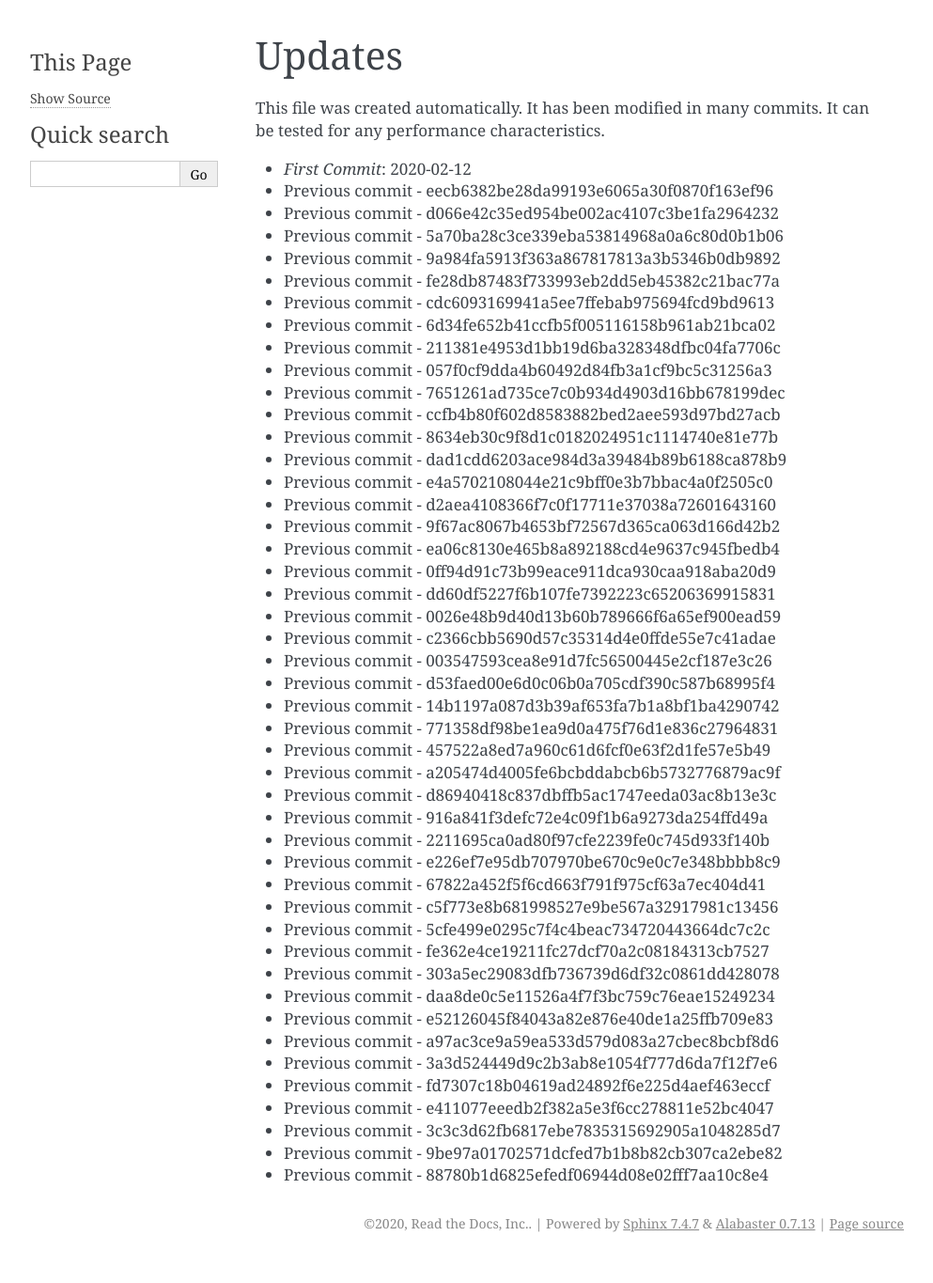
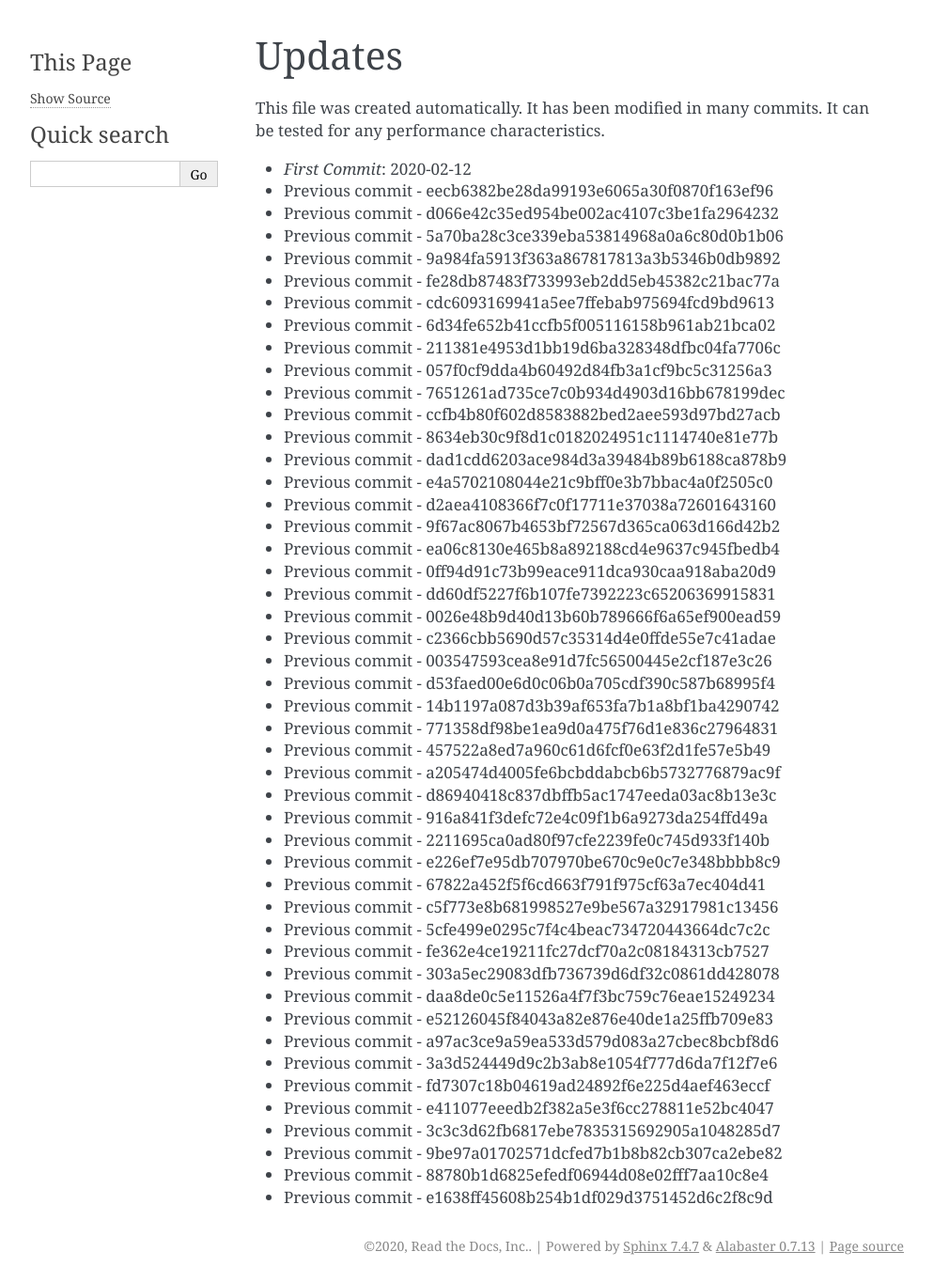
Before and after one commit to readthedocs/rtd-git-stresstest, a Sphinx documentation site: the page built from docs/updates.rst, in a window 1280 px wide. Shown: the whole page at 94% size, without its empty margins (148-1141 px from the left). Built offline with Sphinx 7.4.7, drawn with Linux system fonts in a browser that asks for light colours; before the commit the page ends 1341 px from its top, so only the background shows below that.

Commit message:
Generating commit from previous: e1638ff45608b254b1df029d3751452d6c2f8c9d

```diff
--- a/docs/updates.rst
+++ b/docs/updates.rst
@@ -51,3 +51,4 @@ It can be tested for any performance characteristics.
 * Previous commit - 3c3c3d62fb6817ebe7835315692905a1048285d7
 * Previous commit - 9be97a01702571dcfed7b1b8b82cb307ca2ebe82
 * Previous commit - 88780b1d6825efedf06944d08e02fff7aa10c8e4
+* Previous commit - e1638ff45608b254b1df029d3751452d6c2f8c9d
```
